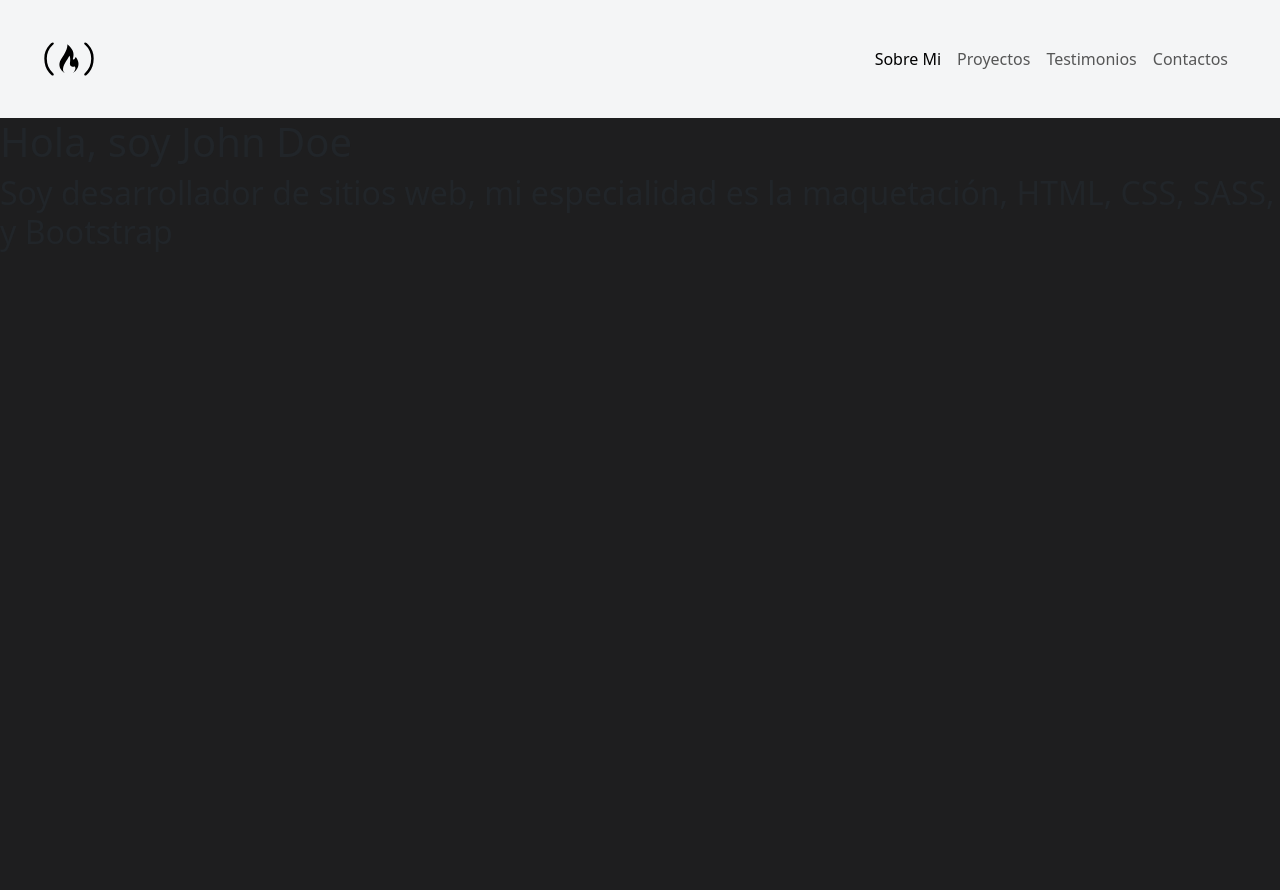
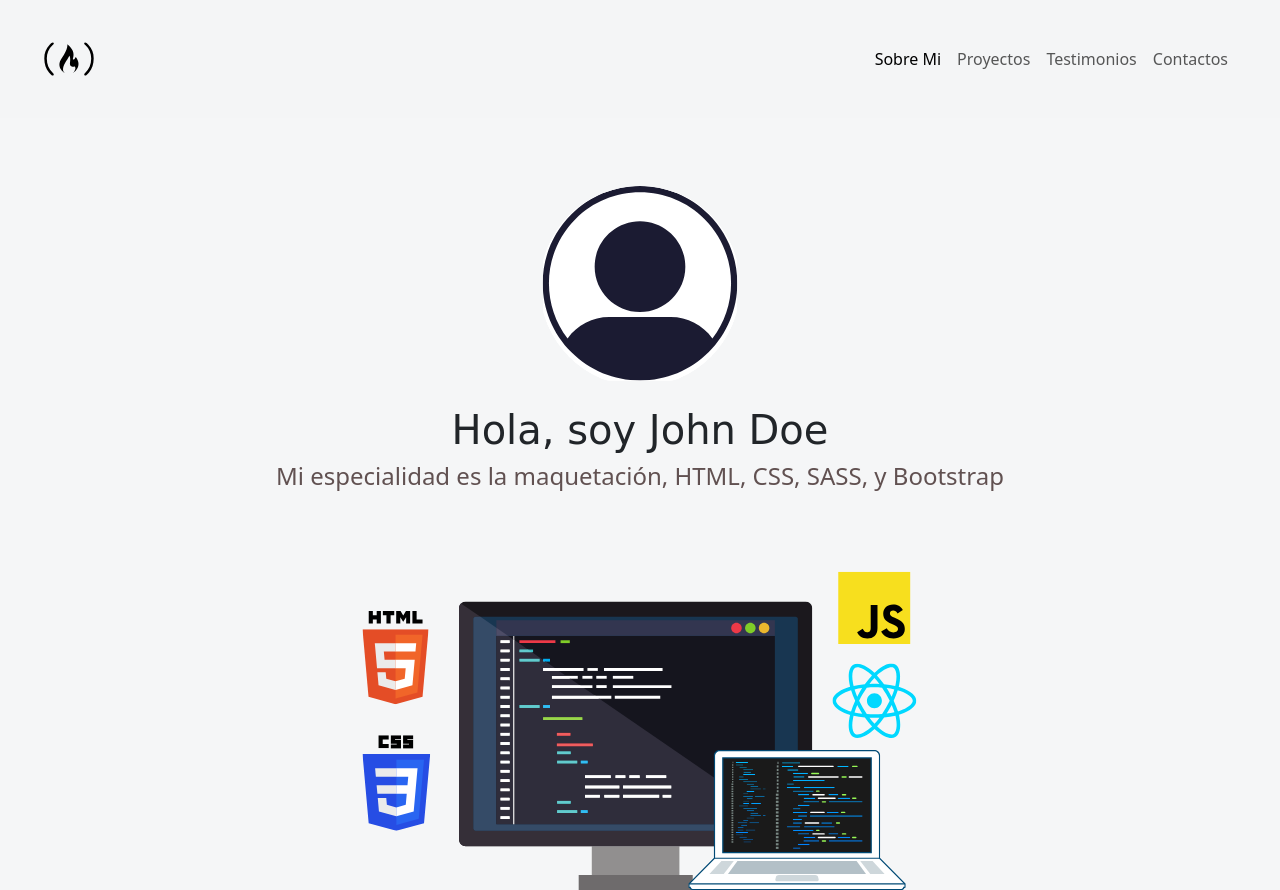
Before and after one commit to Zombie5467/CSS-Practices, a plain HTML site: page Boostrap Some Random Practices/Free Code Camp Esp/index.html in a window 1280 px wide. Before the commit the page ends 800 px from the top, so only its background shows below. Drawn offline with nearby package versions, Linux system fonts and the light colour scheme; a web font is replaced by a local one.

```diff
--- a/Boostrap Some Random Practices/Free Code Camp Esp/index.html
+++ b/Boostrap Some Random Practices/Free Code Camp Esp/index.html
@@ -1,5 +1,6 @@
 <!DOCTYPE html>
 <html lang="es">
+
 <head>
     <meta charset="UTF-8">
     <meta name="author" content="John Doe">
@@ -17,11 +18,17 @@
     <!-- Favicon -->
     <link rel="icon" type="image/x-icon" href="assets/freecodecamp.svg">
 
+    <!-- Google Font -->
+    <link rel="preconnect" href="https://fonts.googleapis.com">
+    <link rel="preconnect" href="https://fonts.gstatic.com" crossorigin>
+    <link href="https://fonts.googleapis.com/css2?family=Rubik+Dirt&display=swap" rel="stylesheet">
+
     <!-- Styles -->
     <link rel="stylesheet" href="style.css">
 
     <title>John Doe | Desarrollo Front-End</title>
 </head>
+
 <body>
     <!-- Navbar -->
     <nav class="navbar navbar-expand-md navbar-light">
@@ -56,15 +63,23 @@
       </nav>
 
     <!-- Sección Hero -->
-      <section>
-        <div>
+      <section class="hero align-items-stretch">
+        <div class="hero-principal d-flex flex-column justify-content-center align-items-center">
+            <img src="assets/desarrollador-ejemplo.svg" alt="foto de John Doe" class="hero__imagen rounded-circle">
             <h1>Hola, soy John Doe</h1>
             <h2>
-                Soy desarrollador de sitios web, mi especialidad es la maquetación, HTML, CSS, SASS, y Bootstrap
+                Mi especialidad es la maquetación, HTML, CSS, SASS, y Bootstrap
             </h2>
         </div>
+
+        <div class="hero__inferior">
+            <img src="assets/hero-inferior.svg" alt="imagen de pc y logos de lenguajes de programación" class="hero--imagen__inferior img-fluid">
+        </div>
       </section>
-    <!-- Bootstrap JavaScript -->
+
+      <!-- Sobre Mi -->
+
+      <!-- Bootstrap JavaScript -->
     <script
         src="https://cdn.jsdelivr.net/npm/bootstrap@5.3.0-alpha3/dist/js/bootstrap.bundle.min.js" integrity="sha384-ENjdO4Dr2bkBIFxQpeoTz1HIcje39Wm4jDKdf19U8gI4ddQ3GYNS7NTKfAdVQSZe" crossorigin="anonymous">
     </script>
--- a/Boostrap Some Random Practices/Free Code Camp Esp/style.css
+++ b/Boostrap Some Random Practices/Free Code Camp Esp/style.css
@@ -1,6 +1,20 @@
+/* Estilos Generales */
 body {
     background-color: hsl(240, 2%, 12%);
 }
+
+section {
+    display: flex;
+    flex-direction: column;
+    justify-content: center;
+    align-items: center;
+}
+
+h1 {
+    font-size: 2.5rem;
+    font-family: 'Rubik Dirt', cursive;
+}
+
 /* Barra de navegacion */
 .navbar {
     padding: 2rem;
@@ -13,6 +27,31 @@
 }
 
 
+/* Sección Hero */
+.hero {
+    background-color: #f5f6f7;
+    min-height: 30rem;
+    text-align: center;
+}
+
+.hero-principal {
+    padding: 3em;
+}
+
+.hero-principal h2{
+    font-size: 1.5rem;
+    color: #615151;
+}
+
+.hero__imagen {
+    width: 200px;
+    height: 200px;
+    margin: 1.25em;
+    /* aspect-ratio: 1; */
+    /* border-radius: 50%; reemplazado por la clase de bs rounded-circle */
+}
+
+
 
 /* Responsivo */
 @media screen and (max-width: 767px) {
@@ -20,3 +59,9 @@
         display: none;
     }
 }
+
+@media screen and (min-width: 700px) {
+    .hero--imagen__inferior {
+        max-width: 600px;
+    }
+}
```
